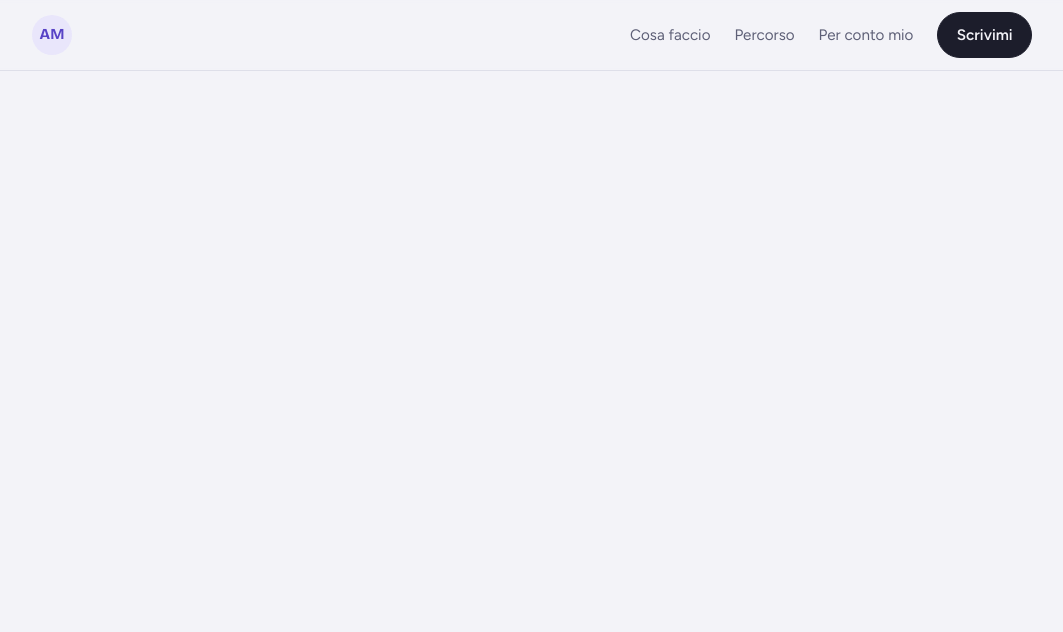
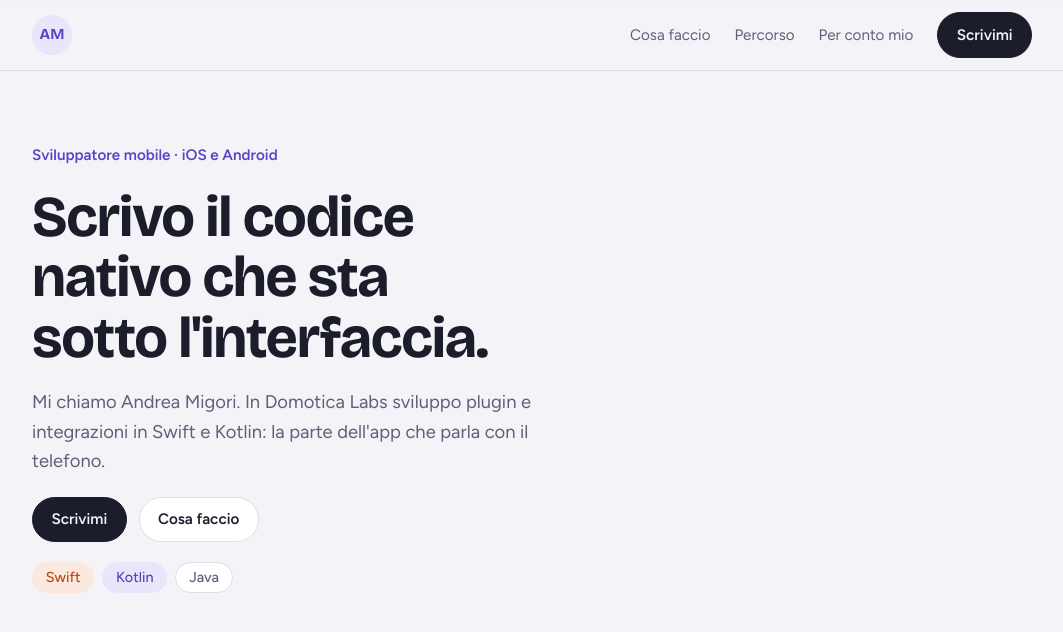
Before and after one commit to Migori777/Portfolio, an Angular app: page / in a window 1280 px wide. Shown: the top 632 px of the page, without its empty margins (108-1171 px from the left). Built offline with nearby package versions, Linux system fonts and the light colour scheme.

Commit message:
Main top content

```diff
--- a/src/app/app.html
+++ b/src/app/app.html
@@ -1 +1,5 @@
 <app-header />
+
+<main class="wrap">
+    <app-hero />
+</main>
--- a/src/app/app.ts
+++ b/src/app/app.ts
@@ -1,8 +1,9 @@
 import { Component } from '@angular/core';
 import { Header } from './header/header';
+import { Hero  } from './hero/hero';
 
 @Component({
-  imports: [Header],
+  imports: [Header, Hero],
   selector: 'app-root',
   styleUrl: './app.scss',
   templateUrl: './app.html',
--- /dev/null
+++ b/src/app/data/profile.ts
@@ -0,0 +1,23 @@
+export interface Language {
+  name: string;
+  tone?: 'swift' | 'kotlin';
+}
+
+export interface Profile {
+  role: string;
+  headline: string;
+  intro: string;
+  languages: Language[];
+}
+
+export const PROFILE: Profile = {
+  role: 'Sviluppatore mobile · iOS e Android',
+  headline: "Scrivo il codice nativo che sta sotto l'interfaccia.",
+  intro:
+    "Mi chiamo Andrea Migori. In Domotica Labs sviluppo plugin e integrazioni in Swift e Kotlin: la parte dell'app che parla con il telefono.",
+  languages: [
+    { name: 'Swift', tone: 'swift' },
+    { name: 'Kotlin', tone: 'kotlin' },
+    { name: 'Java' },
+  ],
+};
--- /dev/null
+++ b/src/app/hero/hero.html
@@ -0,0 +1,18 @@
+<section class="hero" id="inizio">
+    <div class="hero-text">
+        <p class="eyebrow">{{ profile.role }}</p>
+        <h1>{{ profile.headline }}</h1>
+        <p class="lead">{{ profile.intro }}</p>
+
+        <div class="actions">
+            <a class="btn btn-solid" href="#contatti">Scrivimi</a>
+            <a class="btn" href="#lavoro">Cosa faccio</a>
+        </div>
+
+        <ul class="pills" aria-label="Linguaggi">
+            @for(language of profile.languages; track language.name) {
+                <li class="pill" [class]="language.tone">{{ language.name }}</li>
+            }
+        </ul>
+    </div>
+</section>
--- /dev/null
+++ b/src/app/hero/hero.scss
@@ -0,0 +1,40 @@
+.hero {
+    display: grid;
+    grid-template-columns: minmax(0, 1.15fr) minmax(0, 0.85fr);
+    gap: 3rem;
+    align-items: center;
+    padding-block: 4.5rem 4rem;
+}
+
+.hero-text {
+  display: flex;
+  flex-direction: column;
+  align-items: flex-start;
+  gap: 1.25rem;
+}
+
+.eyebrow {
+  color: var(--violet);
+  font-weight: 600;
+  font-size: 0.95rem;
+}
+
+.lead {
+  max-width: 34rem;
+  color: var(--muted);
+  font-size: 1.15rem;
+}
+
+.actions {
+  display: flex;
+  flex-wrap: wrap;
+  gap: 0.75rem;
+}
+
+@media (max-width: 52rem) {
+  .hero {
+    grid-template-columns: minmax(0, 1fr);
+    gap: 2.5rem;
+    padding-block: 2.5rem;
+  }
+}
--- /dev/null
+++ b/src/app/hero/hero.ts
@@ -0,0 +1,12 @@
+import { Component } from '@angular/core';
+import { PROFILE } from '../data/profile';
+
+@Component({
+  imports: [],
+  selector: 'app-hero',
+  styleUrl: './hero.scss',
+  templateUrl: './hero.html',
+})
+export class Hero {
+  protected readonly profile = PROFILE
+}
```
